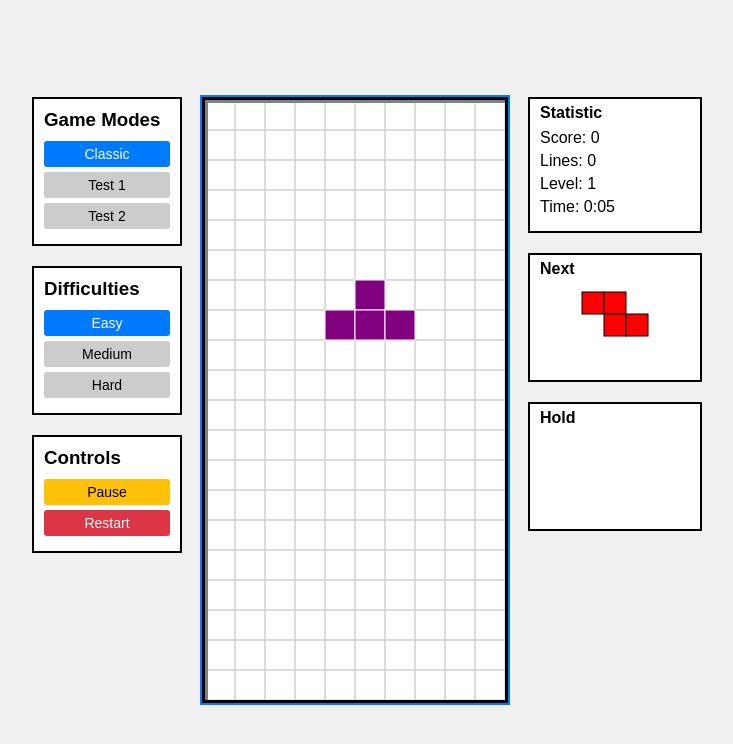
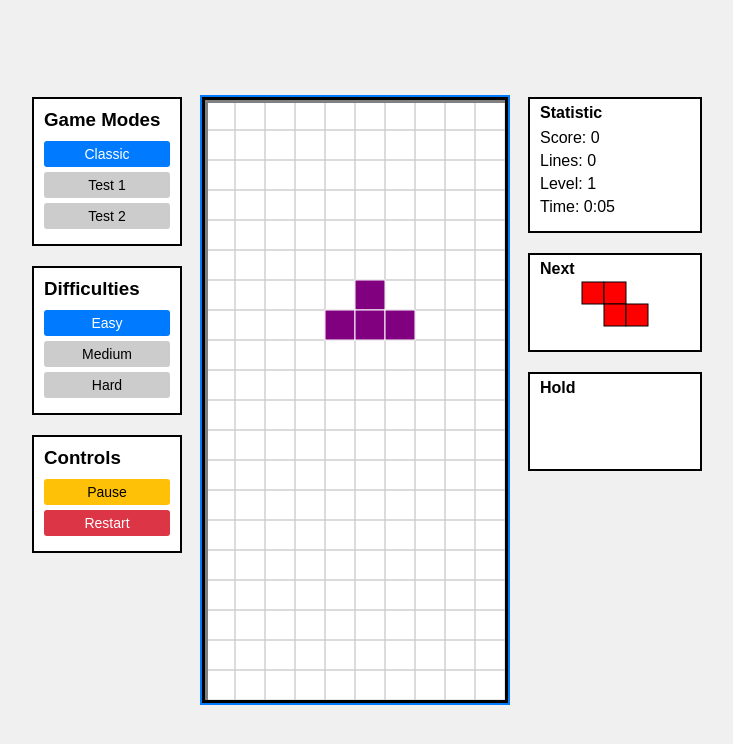
Before and after one commit to vietluonghoang/TeWeGa, a plain HTML site: page index.html in a window 1280 px wide. Shown: the whole page, without its empty margins (273-1006 px from the left). Drawn offline with Linux system fonts and the light colour scheme.

Commit message:
update alignment for Next, Hold piece

```diff
--- a/style.css
+++ b/style.css
@@ -111,7 +111,7 @@ button {
     position: relative;
     border: 2px solid #000;
     background-color: #fff;
-    padding: 25px 10px 10px; /* Increased top padding for label */
+    padding: 25px 10px 0px; /* Increased top padding for label */
     box-sizing: border-box;
     margin-bottom: 20px;
     width: 100%; /* Ensure it takes full width of its parent */
--- a/tetris.js
+++ b/tetris.js
@@ -21,9 +21,9 @@ canvas.height = GRID_HEIGHT;
 const nextPieceCanvas = document.getElementById('nextPieceCanvas');
 const heldPieceCanvas = document.getElementById('heldPieceCanvas');
 nextPieceCanvas.width = 150;
-nextPieceCanvas.height = 90; // Reduced from 120 to 90
+nextPieceCanvas.height = 70; // Reduced from 120 to 90
 heldPieceCanvas.width = 150;
-heldPieceCanvas.height = 90; // Reduced from 120 to 90
+heldPieceCanvas.height = 70; // Reduced from 120 to 90
 
 const SHAPES = [
     [[0,0,0,0], [1,1,1,1], [0,0,0,0], [0,0,0,0]], // I
@@ -124,19 +124,34 @@ function drawPieceInCanvas(piece, canvas) {
 
     if (piece) {
         const pieceSize = Math.floor(BLOCK_SIZE * 0.75); // 75% of the main grid block size
-        const maxPieceWidth = piece.shape[0].length * pieceSize;
-        const maxPieceHeight = piece.shape.length * pieceSize;
+        const maxPieceWidth = 4 * pieceSize;
+        const maxPieceHeight = 4 * pieceSize;
 
-        const offsetX = Math.floor((canvas.width - maxPieceWidth) / 2);
-        const offsetY = Math.floor((canvas.height - maxPieceHeight) / 2);
+        // Calculate the actual piece dimensions
+        const pieceWidth = piece.shape[0].length * pieceSize;
+        const pieceHeight = piece.shape.length * pieceSize;
+
+        // Center the piece both horizontally and vertically
+        const offsetX = Math.floor((canvas.width - pieceWidth) / 2);
+        const offsetY = Math.floor((canvas.height - pieceHeight) / 2);
 
         piece.shape.forEach((row, y) => {
             row.forEach((value, x) => {
                 if (value !== 0) {
                     ctx.fillStyle = COLORS[piece.shapeIndex];
-                    ctx.fillRect(offsetX + x * pieceSize, offsetY + y * pieceSize, pieceSize, pieceSize);
+                    ctx.fillRect(
+                        offsetX + x * pieceSize,
+                        offsetY + y * pieceSize,
+                        pieceSize,
+                        pieceSize
+                    );
                     ctx.strokeStyle = 'black';
-                    ctx.strokeRect(offsetX + x * pieceSize, offsetY + y * pieceSize, pieceSize, pieceSize);
+                    ctx.strokeRect(
+                        offsetX + x * pieceSize,
+                        offsetY + y * pieceSize,
+                        pieceSize,
+                        pieceSize
+                    );
                 }
             });
         });
```
